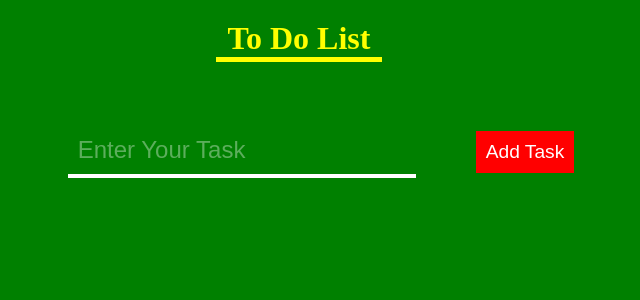
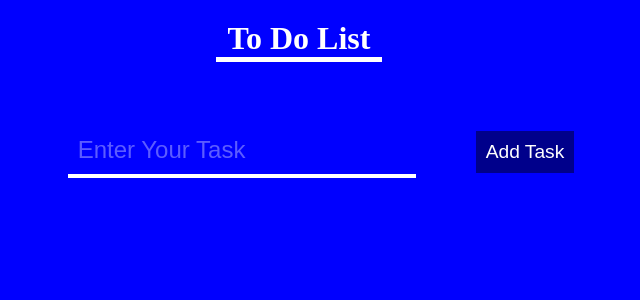
Before and after one commit to piyusht2411/To-do-list, a Node server app: page / in a window 1280 px wide. Shown: the top 300 px of the page, without its empty margins (341-981 px from the left). Run offline with Node 20, Linux system fonts and the light colour scheme; data that the repository does not hold is empty; some libraries are stand-ins or nearby versions.

Commit message:
upadted by Aayushi

```diff
--- a/assets/css/style.css
+++ b/assets/css/style.css
@@ -3,15 +3,15 @@
   padding: 0;
 }
 body {
-  background-color: green;
+  background-color:blue;
   background-size: cover;
   text-align: center;
 }
 li {
   /* border: 2px solid black; */
-  background-color: yellow;
+  background-color:aliceblue;
   border-radius: 20px;
-  color: red;
+  color:indigo;
   width: 30%;
   padding: 15px;
   font-size: 25px;
@@ -23,11 +23,11 @@ li {
   text-transform: capitalize;
 }
 h1 {
-  color: yellow;
+  color:white;
   margin: auto;
   margin-top: 20px;
   margin-bottom: 20px;
-  border-bottom: 5px solid yellow;
+  border-bottom: 5px solid white;
   width: 166px;
 }
 input[type="text"] {
@@ -49,7 +49,7 @@ input[type="text"] {
 input[type="submit"] {
   padding: 10px;
   border: none;
-  background-color: red;
+  background-color: darkblue;
   font-size: 1.2em;
   color: white;
   margin-left: 12px;
@@ -61,7 +61,7 @@ input[type="submit"] {
   border: transparent;
 } */
 input[type="submit"]:hover {
-  background-color: black;
+  background-color: red;
   color: white;
 }
 
```
